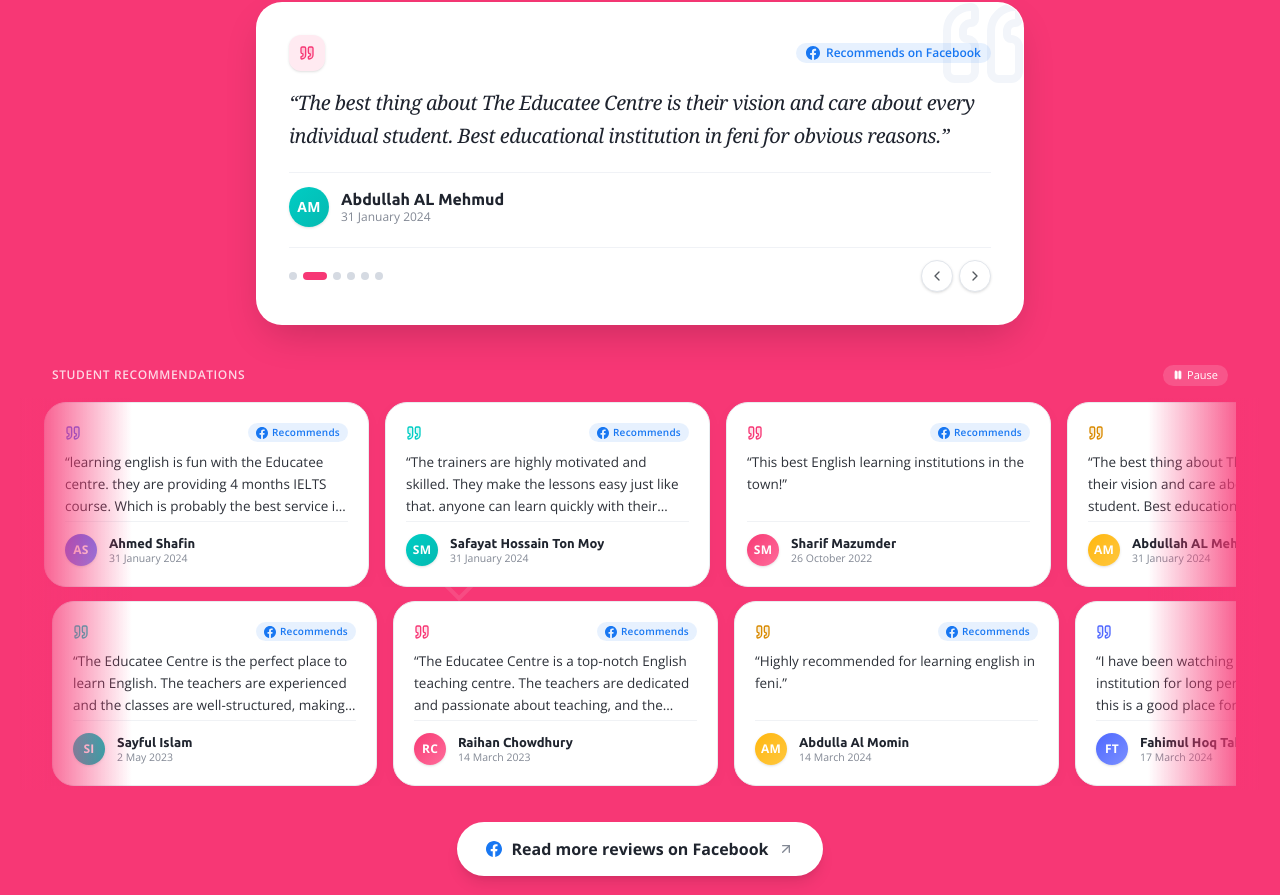
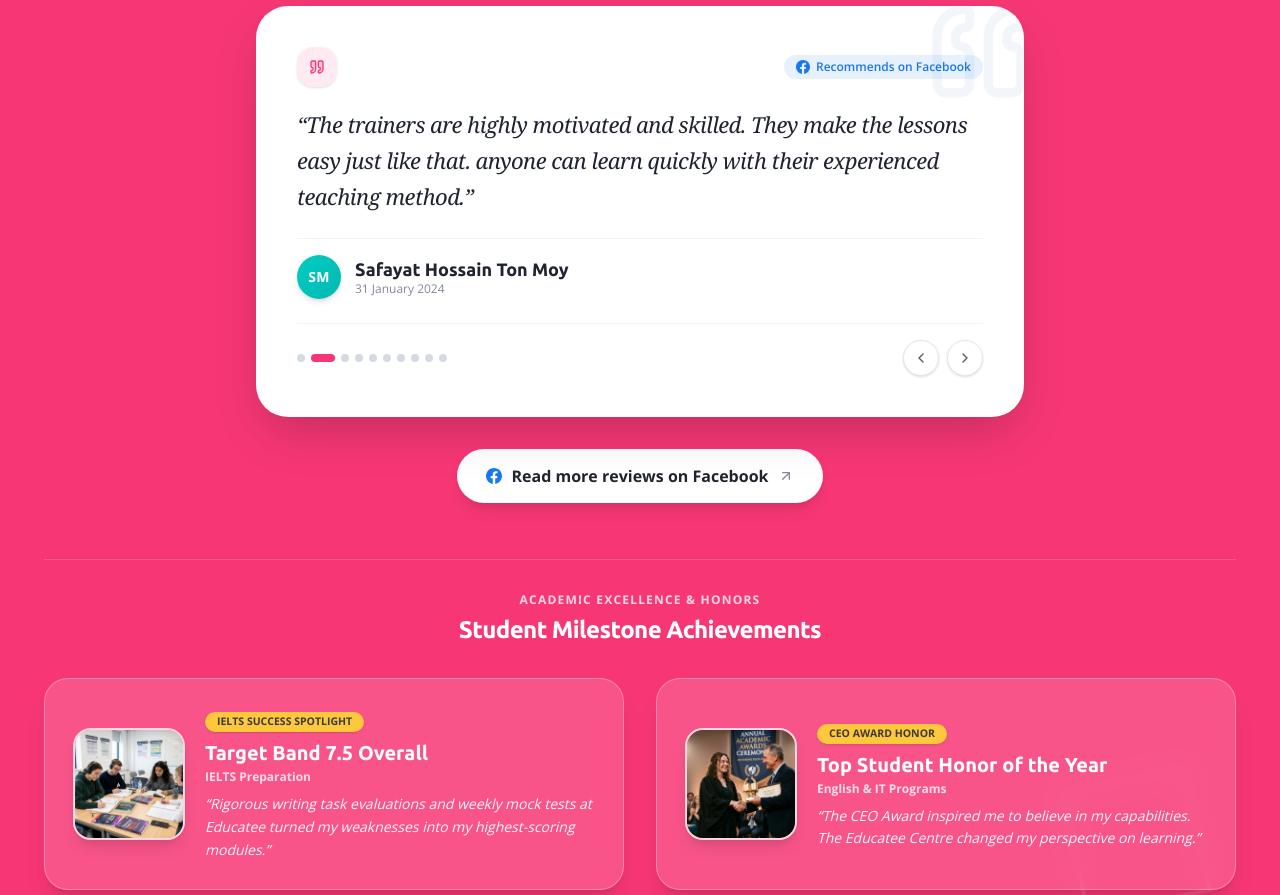
Before and after one commit to mahid559/the_educate_centre, a Next.js app: page / in a window 1280 px wide. Shown: the part 8771-9666 px from the top of the page. Built offline with nearby package versions, Linux system fonts and the light colour scheme.

Commit message:
Remove 2-line marquee and focus testimonial section on featured recommendation carousel

```diff
--- a/src/components/SuccessStories.tsx
+++ b/src/components/SuccessStories.tsx
@@ -1,14 +1,12 @@
 "use client";
 
-import React, { useState, useEffect, useCallback, useMemo } from "react";
+import React, { useState, useEffect, useCallback } from "react";
 import Image from "next/image";
 import { motion, AnimatePresence, useReducedMotion, type Variants } from "framer-motion";
 import {
   Quote,
   ChevronLeft,
   ChevronRight,
-  Pause,
-  Play,
   ArrowUpRight,
   Sparkles,
   Heart,
@@ -16,7 +14,6 @@ import {
 } from "lucide-react";
 import { siteContent, testimonials, Testimonial } from "@/data/content";
 import {
-  TestimonialCard,
   getInitials,
   cardAccents,
 } from "@/components/TestimonialCard";
@@ -34,25 +31,16 @@ function FacebookIcon({ className = "w-4 h-4" }: { className?: string }) {
   );
 }
 
-const FEATURED_IDS = ["fb-1", "fb-3", "fb-4", "fb-5", "fb-6", "fb-8"];
-const ROW_1_IDS = ["fb-1", "fb-2", "fb-7", "fb-3", "fb-4"];
-const ROW_2_IDS = ["fb-5", "fb-6", "fb-9", "fb-8", "fb-10"];
-
 export function SuccessStories() {
   const { successStories } = siteContent;
   const shouldReduceMotion = useReducedMotion();
 
-  // Featured reviews: Longer reviews (items 1, 3, 4, 5, 6, 8)
-  const featuredReviews: Testimonial[] = useMemo(() => {
-    return FEATURED_IDS
-      .map((id) => testimonials.find((t) => t.id === id))
-      .filter(Boolean) as Testimonial[];
-  }, []);
+  // All 10 real Facebook recommendations in the carousel
+  const featuredReviews: Testimonial[] = testimonials;
 
   const [currentIndex, setCurrentIndex] = useState(0);
   const [direction, setDirection] = useState(1);
   const [isPaused, setIsPaused] = useState(false);
-  const [isMarqueePaused, setIsMarqueePaused] = useState(false);
 
   // Auto-rotate featured testimonial every 6 seconds, pauses on hover
   const nextSlide = useCallback(() => {
@@ -81,23 +69,6 @@ export function SuccessStories() {
   const activeReview = featuredReviews[currentIndex] || featuredReviews[0];
   const activeInitials = getInitials(activeReview.name);
   const activeAccent = cardAccents[currentIndex % cardAccents.length];
-
-  // Marquee rows (5 items each, repeated twice for infinite loop)
-  const row1Reviews = useMemo(
-    () =>
-      ROW_1_IDS
-        .map((id) => testimonials.find((t) => t.id === id))
-        .filter(Boolean) as Testimonial[],
-    []
-  );
-
-  const row2Reviews = useMemo(
-    () =>
-      ROW_2_IDS
-        .map((id) => testimonials.find((t) => t.id === id))
-        .filter(Boolean) as Testimonial[],
-    []
-  );
 
   // Framer Motion variants for smooth crossfade & slight horizontal slide
   const slideVariants: Variants = {
@@ -136,7 +107,7 @@ export function SuccessStories() {
       </div>
 
       <div className="max-w-[1240px] mx-auto px-4 sm:px-6 relative z-10">
-        {/* Section Header - Compact and Elegant */}
+        {/* Section Header - Clean and Elegant */}
         <div className="text-center max-w-2xl mx-auto mb-6 sm:mb-8">
           <div className="inline-flex items-center gap-2 bg-white/15 backdrop-blur-md border border-white/25 rounded-full px-3.5 py-1 mb-3 text-xs font-bold tracking-wide uppercase text-white shadow-sm">
             <span className="w-1.5 h-1.5 rounded-full bg-[#FFC73B] animate-pulse" />
@@ -156,7 +127,7 @@ export function SuccessStories() {
         </div>
 
         {/* HIGHLIGHT STRIP: 3 compact chips built strictly from reviews */}
-        <div className="flex flex-wrap items-center justify-center gap-2 sm:gap-3 mb-8 sm:mb-9">
+        <div className="flex flex-wrap items-center justify-center gap-2 sm:gap-3 mb-8 sm:mb-10">
           <div className="inline-flex items-center gap-1.5 bg-white/15 backdrop-blur-md border border-white/25 text-white text-xs sm:text-sm font-medium px-3.5 py-1.5 rounded-full shadow-sm">
             <Sparkles className="w-3.5 h-3.5 text-[#FFC73B]" />
             <span>Skilled &amp; passionate teachers</span>
@@ -171,37 +142,37 @@ export function SuccessStories() {
           </div>
         </div>
 
-        {/* FEATURED TESTIMONIAL CARD - Compact, Classy & Well-Proportioned */}
+        {/* FEATURED TESTIMONIAL CARD - The Centerpiece */}
         <div
-          className="max-w-2xl sm:max-w-3xl mx-auto mb-10 relative"
+          className="max-w-2xl sm:max-w-3xl mx-auto mb-8 relative"
           onMouseEnter={() => setIsPaused(true)}
           onMouseLeave={() => setIsPaused(false)}
         >
-          <div className="bg-white text-[#1F242E] rounded-[26px] p-6 sm:p-7 md:p-8 shadow-[0_16px_40px_-10px_rgba(0,0,0,0.2)] border border-white/80 relative overflow-hidden">
+          <div className="bg-white text-[#1F242E] rounded-[28px] sm:rounded-[32px] p-6 sm:p-8 md:p-10 shadow-[0_20px_50px_-10px_rgba(0,0,0,0.22)] border border-white/80 relative overflow-hidden">
             {/* Background decorative quote watermark */}
             <div
-              className="absolute -top-2 -right-2 text-[#F2F5FA] pointer-events-none select-none"
+              className="absolute -top-3 -right-3 text-[#F2F5FA] pointer-events-none select-none"
               aria-hidden="true"
             >
-              <Quote className="w-24 h-24 rotate-180" />
+              <Quote className="w-28 h-28 rotate-180" />
             </div>
 
             {/* Top row: Quote icon + Facebook badge */}
-            <div className="flex items-center justify-between mb-4 relative z-10">
+            <div className="flex items-center justify-between mb-5 relative z-10">
               <div
-                className={`w-9 h-9 rounded-xl bg-[#F73775]/10 text-[#F73775] flex items-center justify-center shadow-sm`}
+                className="w-10 h-10 rounded-2xl bg-[#F73775]/10 text-[#F73775] flex items-center justify-center shadow-sm"
               >
                 <Quote className="w-4 h-4 fill-current/20" />
               </div>
 
-              <div className="inline-flex items-center gap-1.5 px-2.5 py-0.5 rounded-full bg-[#1877F2]/10 text-[#1877F2] text-xs font-semibold">
+              <div className="inline-flex items-center gap-1.5 px-3 py-1 rounded-full bg-[#1877F2]/10 text-[#1877F2] text-xs font-semibold">
                 <FacebookIcon className="w-3.5 h-3.5" />
                 <span>Recommends on Facebook</span>
               </div>
             </div>
 
             {/* Animated Quote Text & Author info */}
-            <div className="min-h-[105px] sm:min-h-[95px] relative z-10">
+            <div className="min-h-[110px] sm:min-h-[100px] relative z-10">
               <AnimatePresence mode="wait" custom={direction}>
                 <motion.div
                   key={activeReview.id}
@@ -212,23 +183,23 @@ export function SuccessStories() {
                   exit="exit"
                   className="flex flex-col justify-between"
                 >
-                  <blockquote className="font-serif text-base sm:text-lg md:text-[20px] text-[#1E232E] leading-relaxed tracking-tight italic mb-5">
+                  <blockquote className="font-serif text-base sm:text-xl md:text-[22px] text-[#1E232E] leading-relaxed tracking-tight italic mb-6">
                     &ldquo;{activeReview.text}&rdquo;
                   </blockquote>
 
                   {/* Reviewer Details */}
-                  <div className="flex items-center gap-3 pt-3.5 border-t border-[#F0F2F6]">
+                  <div className="flex items-center gap-3.5 pt-4 border-t border-[#F0F2F6]">
                     <div
-                      className={`w-10 h-10 rounded-full bg-gradient-to-br ${activeAccent.avatarGradient} flex items-center justify-center text-white font-bold text-xs sm:text-sm tracking-wide shadow-sm flex-shrink-0`}
+                      className={`w-11 h-11 rounded-full bg-gradient-to-br ${activeAccent.avatarGradient} flex items-center justify-center text-white font-bold text-sm tracking-wide shadow-md flex-shrink-0`}
                       aria-hidden="true"
                     >
                       {activeInitials}
                     </div>
                     <div>
-                      <h3 className="font-bold text-sm sm:text-base text-[#1F242E] leading-tight font-[var(--font-ubuntu)]">
+                      <h3 className="font-bold text-base sm:text-lg text-[#1F242E] leading-tight font-[var(--font-ubuntu)]">
                         {activeReview.name}
                       </h3>
-                      <p className="text-[11px] sm:text-xs text-[#828894] font-medium">
+                      <p className="text-xs text-[#828894] font-medium">
                         {activeReview.date}
                       </p>
                     </div>
@@ -237,11 +208,11 @@ export function SuccessStories() {
               </AnimatePresence>
             </div>
 
-            {/* Carousel Controls */}
-            <div className="mt-5 pt-3 flex items-center justify-between gap-4 relative z-10 border-t border-[#F0F2F6]">
+            {/* Carousel Controls (10 Dots & Prev/Next Arrows) */}
+            <div className="mt-6 pt-4 flex flex-col sm:flex-row items-center justify-between gap-4 relative z-10 border-t border-[#F0F2F6]">
               {/* Dots */}
               <div
-                className="flex items-center gap-1.5"
+                className="flex items-center gap-1.5 flex-wrap justify-center"
                 role="tablist"
                 aria-label="Recommendation slides"
               >
@@ -253,7 +224,7 @@ export function SuccessStories() {
                       onClick={() => goToSlide(idx)}
                       role="tab"
                       aria-selected={isActive}
-                      aria-label={`Go to slide ${idx + 1} (${item.name})`}
+                      aria-label={`Go to recommendation ${idx + 1}: ${item.name}`}
                       className={`h-2 rounded-full transition-all duration-300 focus-visible:outline-[#4F67FF] ${
                         isActive
                           ? "w-6 bg-[#F73775]"
@@ -265,18 +236,18 @@ export function SuccessStories() {
               </div>
 
               {/* Prev / Next Buttons */}
-              <div className="flex items-center gap-1.5">
+              <div className="flex items-center gap-2">
                 <button
                   onClick={prevSlide}
                   aria-label="Previous recommendation"
-                  className="w-8 h-8 rounded-full border border-[#E2E6EC] hover:border-[#F73775] hover:text-[#F73775] text-[#54595F] flex items-center justify-center transition-all duration-200 active:scale-95 bg-white shadow-sm"
+                  className="w-9 h-9 rounded-full border border-[#E2E6EC] hover:border-[#F73775] hover:text-[#F73775] text-[#54595F] flex items-center justify-center transition-all duration-200 active:scale-95 bg-white shadow-sm"
                 >
                   <ChevronLeft className="w-4 h-4" />
                 </button>
                 <button
                   onClick={nextSlide}
                   aria-label="Next recommendation"
-                  className="w-8 h-8 rounded-full border border-[#E2E6EC] hover:border-[#F73775] hover:text-[#F73775] text-[#54595F] flex items-center justify-center transition-all duration-200 active:scale-95 bg-white shadow-sm"
+                  className="w-9 h-9 rounded-full border border-[#E2E6EC] hover:border-[#F73775] hover:text-[#F73775] text-[#54595F] flex items-center justify-center transition-all duration-200 active:scale-95 bg-white shadow-sm"
                 >
                   <ChevronRight className="w-4 h-4" />
                 </button>
@@ -285,121 +256,8 @@ export function SuccessStories() {
           </div>
         </div>
 
-        {/* TWO LINES OF MARQUEE (UNIFORM MEDIUM SIZE, COMPACT VERTICAL FOOTPRINT) */}
-        <div className="mb-8">
-          <div className="flex items-center justify-between mb-3 px-2">
-            <p className="text-xs font-semibold text-white/80 uppercase tracking-wider">
-              Student Recommendations
-            </p>
-            <button
-              onClick={() => setIsMarqueePaused((prev) => !prev)}
-              aria-label={
-                isMarqueePaused
-                  ? "Resume marquee animations"
-                  : "Pause marquee animations"
-              }
-              className="inline-flex items-center gap-1 px-2.5 py-0.5 rounded-full bg-white/15 hover:bg-white/25 text-white text-[11px] font-medium transition-colors focus-visible:outline-white"
-            >
-              {isMarqueePaused ? (
-                <>
-                  <Play className="w-2.5 h-2.5 fill-current" />
-                  <span>Resume</span>
-                </>
-              ) : (
-                <>
-                  <Pause className="w-2.5 h-2.5 fill-current" />
-                  <span>Pause</span>
-                </>
-              )}
-            </button>
-          </div>
-
-          {/* REDUCED MOTION STATIC GRID FALLBACK */}
-          {shouldReduceMotion ? (
-            <div className="grid grid-cols-1 md:grid-cols-2 lg:grid-cols-3 gap-4 mb-8">
-              {testimonials.map((item, idx) => (
-                <div key={item.id} className="h-[185px]">
-                  <TestimonialCard item={item} index={idx} />
-                </div>
-              ))}
-            </div>
-          ) : (
-            <>
-              {/* DESKTOP: TWO UNIFORM MEDIUM-SIZED ROWS */}
-              <div className="hidden md:block relative overflow-hidden py-1 -mx-4 sm:-mx-6 px-4 sm:px-6 group">
-                {/* Left & Right Soft Fade Masks */}
-                <div
-                  className="absolute left-0 top-0 bottom-0 w-20 sm:w-28 bg-gradient-to-r from-[#F73775] to-transparent z-20 pointer-events-none"
-                  aria-hidden="true"
-                />
-                <div
-                  className="absolute right-0 top-0 bottom-0 w-20 sm:w-28 bg-gradient-to-l from-[#F73775] to-transparent z-20 pointer-events-none"
-                  aria-hidden="true"
-                />
-
-                {/* Line 1: Moving Left (all cards exactly 330px × 185px) */}
-                <div className="overflow-hidden mb-3.5">
-                  <div
-                    className={`flex gap-4 animate-marquee-left ${
-                      isMarqueePaused
-                        ? "pause-animation"
-                        : "group-hover:[animation-play-state:paused]"
-                    }`}
-                  >
-                    {[...row1Reviews, ...row1Reviews].map((item, idx) => (
-                      <div
-                        key={`r1-${item.id}-${idx}`}
-                        className="w-[325px] h-[185px] flex-shrink-0"
-                      >
-                        <TestimonialCard item={item} index={idx} />
-                      </div>
-                    ))}
-                  </div>
-                </div>
-
-                {/* Line 2: Moving Right (all cards exactly 330px × 185px) */}
-                <div className="overflow-hidden">
-                  <div
-                    className={`flex gap-4 animate-marquee-right ${
-                      isMarqueePaused
-                        ? "pause-animation"
-                        : "group-hover:[animation-play-state:paused]"
-                    }`}
-                  >
-                    {[...row2Reviews, ...row2Reviews].map((item, idx) => (
-                      <div
-                        key={`r2-${item.id}-${idx}`}
-                        className="w-[325px] h-[185px] flex-shrink-0"
-                      >
-                        <TestimonialCard item={item} index={idx} />
-                      </div>
-                    ))}
-                  </div>
-                </div>
-              </div>
-
-              {/* MOBILE: SWIPEABLE HORIZONTAL SCROLL WITH SNAP */}
-              <div className="md:hidden">
-                <div className="flex gap-3.5 overflow-x-auto snap-x snap-mandatory no-scrollbar pb-3 pt-1 px-1">
-                  {testimonials.map((item, idx) => (
-                    <div
-                      key={`m-${item.id}`}
-                      className="snap-center flex-shrink-0 w-[82vw] max-w-[320px] h-[185px]"
-                    >
-                      <TestimonialCard item={item} index={idx} />
-                    </div>
-                  ))}
-                </div>
-                <p className="text-center text-[11px] text-white/70 mt-1.5 font-medium">
-                  Swipe sideways to view more recommendations →
-                </p>
-              </div>
-            </>
-          )}
-        </div>
-
         {/* CTA BUTTON: Read more reviews on Facebook */}
-        <div className="text-center mt-6 mb-14">
+        <div className="text-center mt-5 mb-14">
           <a
             href="https://www.facebook.com/TheEducatee.edu"
             target="_blank"
```
